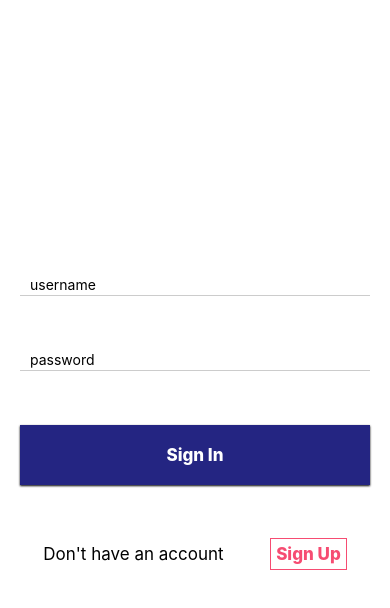
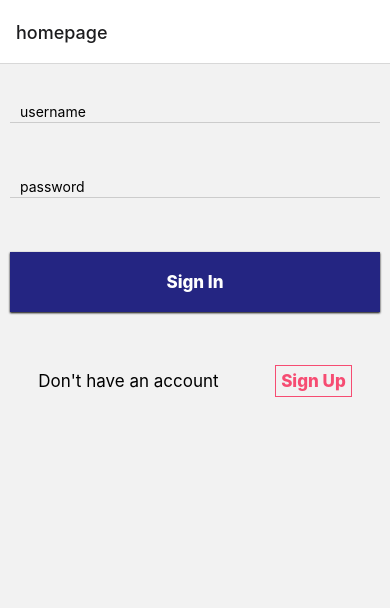
Before and after one commit to triggac4/todo, a React Native app: screen / in a window 390 px wide. Shown: the top 608 px of the page. Built offline with nearby package versions, Linux system fonts and the light colour scheme.

Commit message:
auth and homepage screen toggle

```diff
--- a/App.js
+++ b/App.js
@@ -1,21 +1,27 @@
+import { NavigationContainer } from "@react-navigation/native";
 import { StatusBar } from "expo-status-bar";
 import { StyleSheet, Text, View } from "react-native";
 import AuthScreen from "./src/screens/authentication";
-
+import { createNativeStackNavigator } from "@react-navigation/native-stack";
+import screenName from "./src/screens";
+import Homepage from "./src/screens/homepage";
+const StackNav = createNativeStackNavigator();
 export default function App() {
   return (
     <View style={styles.container}>
-      <AuthScreen />
+      <NavigationContainer>
+        <StackNav.Navigator>
+          <StackNav.Screen name={screenName.home} component={Homepage} />
+        </StackNav.Navigator>
+      </NavigationContainer>
     </View>
   );
 }
 
 const styles = StyleSheet.create({
   container: {
-    flex: 1,
     backgroundColor: "#fff",
-    alignItems: "center",
-    justifyContent: "center",
-    padding: 20,
+    height: "100%",
+    width: "100%",
   },
 });
--- a/package.json
+++ b/package.json
@@ -10,11 +10,16 @@
     "eject": "expo eject"
   },
   "dependencies": {
+    "@react-navigation/bottom-tabs": "^6.3.2",
+    "@react-navigation/native": "^6.0.11",
+    "@react-navigation/native-stack": "^6.7.0",
     "expo": "~45.0.0",
     "expo-status-bar": "~1.3.0",
     "react": "17.0.2",
     "react-dom": "17.0.2",
     "react-native": "0.68.2",
+    "react-native-safe-area-context": "4.2.4",
+    "react-native-screens": "~3.11.1",
     "react-native-web": "0.17.7"
   },
   "devDependencies": {
--- a/src/screens/authentication.jsx
+++ b/src/screens/authentication.jsx
@@ -1,14 +1,21 @@
 import React, { useState } from "react";
 import { View, Text, Button, StyleSheet, Pressable } from "react-native";
+import { SafeAreaView } from "react-native-safe-area-context";
 import BorderButton from "../component/button/borderButton";
 import CustomPlainButton from "../component/button/plainButton";
 import PrimaryButton from "../component/button/primaryButton";
 import CustomTextfield from "../component/form/textfield";
 import generalStyling from "../utility/generalStyling";
 
+
 const AuthScreen = (props) => {
   const style = StyleSheet.create({
     container: {
+      height: "100%",
+      justifyContent: "center",
+      padding:generalStyling.spacing.sm
+    },
+    AuthContainer: {
       width: "100%",
       minHeight: 350,
       justifyContent: "space-around",
@@ -17,6 +24,7 @@ const AuthScreen = (props) => {
       flexDirection: "row",
       justifyContent: "space-around",
       alignItems: "center",
+
     },
 
     textStyle: {
@@ -26,7 +34,9 @@ const AuthScreen = (props) => {
   const [isLogin, setIsLogin] = useState(true);
 
   return (
+    <SafeAreaView>
       <View style={style.container}>
+        <View style={style.AuthContainer}>
           {!isLogin && (
             <>
               <CustomTextfield placeholder={"first name"} />
@@ -51,6 +61,8 @@ const AuthScreen = (props) => {
             />
           </View>
         </View>
+      </View>
+    </SafeAreaView>
   );
 };
 
--- /dev/null
+++ b/src/screens/homepage.jsx
@@ -0,0 +1,72 @@
+import React, { useState } from "react";
+import { View, Text, StyleSheet, SafeAreaView } from "react-native";
+import BorderButton from "../component/button/borderButton";
+import PrimaryButton from "../component/button/primaryButton";
+import CustomTextfield from "../component/form/textfield";
+import generalStyling from "../utility/generalStyling";
+import { createBottomTabNavigator } from "@react-navigation/bottom-tabs";
+import AuthScreen from "./authentication";
+
+const BottomNav = createBottomTabNavigator();
+export const screenName = "homepage";
+const style = StyleSheet.create({
+  container: {
+    justifyContent: "center",
+    alignItems: "center",
+    height: "100%",
+  },
+  textStyle: {
+    fontSize: generalStyling.fontSize.p1,
+  },
+});
+const Screen = () => {
+  return (
+    <SafeAreaView>
+      <View style={style.container}>
+        <PrimaryButton title={"Sign In"} onPress={() => {}} />
+      </View>
+    </SafeAreaView>
+  );
+};
+const Screene = () => {
+  return (
+    <SafeAreaView>
+      <View style={style.container}>
+        <Text style={{ color: "black" }}>Screen 3dlkcnsdjvkbkbsvkbvkbsf</Text>
+        <PrimaryButton title={"Sign In"} onPress={() => {}} />
+      </View>
+    </SafeAreaView>
+  );
+};
+const Screenee = () => {
+  return (
+    <SafeAreaView>
+      <View style={style.container}>
+        <Text style={{ color: "black" }}>Screen 3dlkcnsdjvkbkbsvkbvkbsf</Text>
+        <PrimaryButton title={"Sign In"} onPress={() => {}} />
+      </View>
+    </SafeAreaView>
+  );
+};
+const Homepage = (props) => {
+  const [authenticated, setAuthenticated] = useState(false);
+  return authenticated ? (
+    <View
+      style={{
+        flexDirection: "row",
+        justifyContent: "center",
+        alignItems: "flex-end",
+        height: "100%",
+      }}
+    >
+      <BottomNav.Navigator>
+        <BottomNav.Screen name="all" component={Screen} />
+        <BottomNav.Screen name="completed" component={Screene} />
+      </BottomNav.Navigator>
+    </View>
+  ) : (
+    <AuthScreen />
+  );
+};
+
+export default Homepage;
--- /dev/null
+++ b/src/screens/index.js
@@ -0,0 +1 @@
+export default { auth: "Authentication", home: "homepage" };
```
Also changed, not shown: 1 other file (tests, documents, lock files or other folders). Lines whose indentation alone changed are shown as unchanged.
